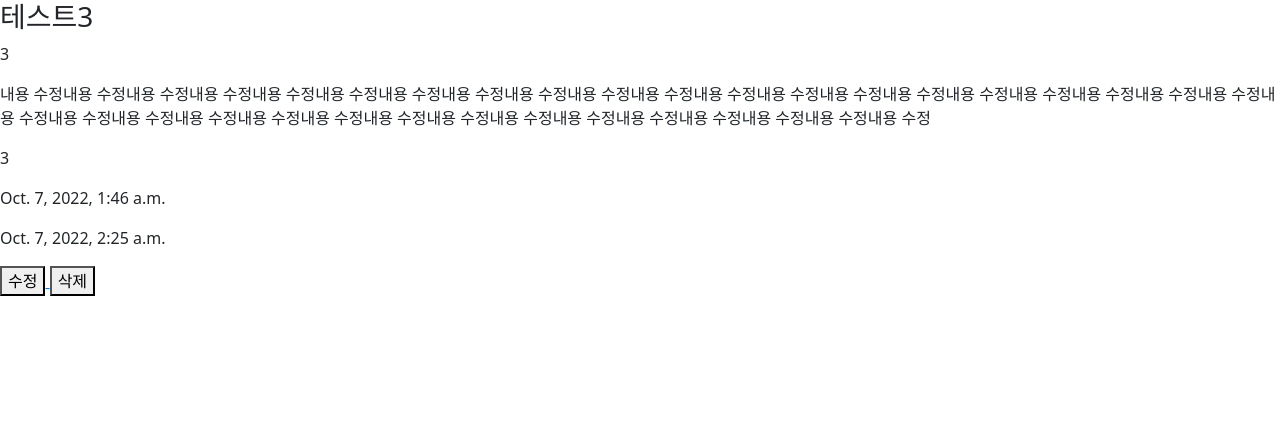
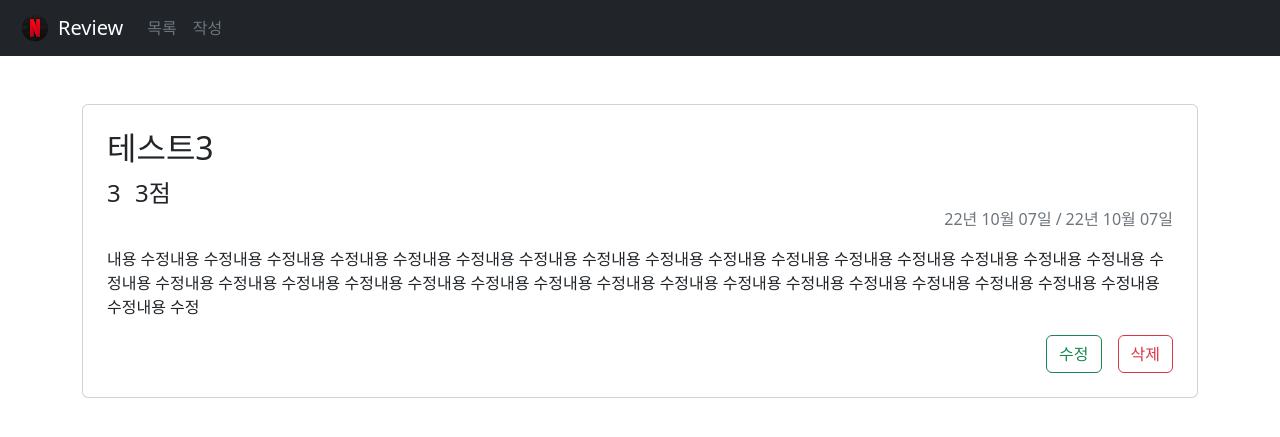
Before and after one commit to devhump/django_pair_1007, a Django app: page /reviews/3/ in a window 1280 px wide. Shown: the top 437 px of the page. Run offline with Django 3.2, Linux system fonts and the light colour scheme; data comes from the database, SQL or seed files in the repository; both versions use the stored data as it was after the commit; some libraries are stand-ins or nearby versions.

Commit message:
디자인

```diff
--- a/requirements.txt
+++ b/requirements.txt
@@ -3,6 +3,7 @@
 click==8.1.3
 colorama==0.4.5
 Django==3.2.13
+django-bootstrap5==22.1
 mypy-extensions==0.4.3
 pathspec==0.10.1
 platformdirs==2.5.2
--- a/reviews/templates/reviews/detail.html
+++ b/reviews/templates/reviews/detail.html
@@ -1,19 +1,37 @@
-{% extends 'base.html' %}
+{% extends 'base.html' %} {% block content %}
+<div class="container">
+  <div class="card my-5 p-2" style="width: 100%; height: 100%">
+    <div class="card-body">
+      <h5 class="card-title fs-2">{{ review.title }}</h5>
+      <div class="fs-4">
+        <span class="card-subtitle mb-2 me-2">{{ review.movie_name }}</span>
+        <span>{{ review.grade }}점</span>
+      </div>
+      <div class="d-flex justify-content-end">
+        <span class="card-subtitle text-muted"
+          >{{ review.created_at | date:"y년 m월 d일"}}</span
+        >
+        <span class="card-subtitle text-muted mx-1">/</span>
+        <span class="card-subtitle text-muted"
+          >{{ review.updated_at | date:"y년 m월 d일"}}</span
+        >
+      </div>
 
-{% block content %}
-
-  <h3>{{ review.title }}</h3>
-  <p>{{ review.movie_name }}</p>
-  <p>{{ review.content }}</p>
-  <p>{{ review.grade }}</p>
-  <p>{{ review.created_at }}</p>
-  <p>{{ review.updated_at }}</p>
-
-  <a href="{% url 'reviews:update' review.pk %}">
-    <button>수정</button>
-  </a>
-  <a href="{% url 'reviews:delete' review.pk %}">
-    <button>삭제</button>
-  </a>
+      <p class="card-text my-3">{{ review.content }}</p>
+      <div class="d-flex justify-content-end">
+        <a
+          href="{% url 'reviews:update' review.pk %}"
+          class="btn btn-outline-success me-3"
+          >수정</a
+        >
+        <a
+          href="{% url 'reviews:delete' review.pk %}"
+          class="btn btn-outline-danger"
+          >삭제</a
+        >
+      </div>
+    </div>
+  </div>
+</div>
 
 {% endblock %}
--- /dev/null
+++ b/reviews/templates/reviews/home.html
@@ -0,0 +1,5 @@
+{% extends 'base.html' %} {% block content %}
+<div class="d-flex justify-content-center" style="margin-top: 19rem">
+  <p class="fs-1 fw-bold">어서오세요</p>
+</div>
+{% endblock %}
--- a/reviews/urls.py
+++ b/reviews/urls.py
@@ -1,12 +1,13 @@
 from django.urls import path
 from . import views
 
-app_name = 'reviews'
+app_name = "reviews"
 
 urlpatterns = [
-    path('index/', views.index, name='index'),
-    path('create/', views.create, name='create'),
-    path('<int:pk>/', views.detail, name="detail"),
-    path('<int:pk>/update', views.update, name='update'),
-    path('<int:pk>/delete', views.delete, name='delete'),
+    path("", views.home, name="home"),
+    path("index/", views.index, name="index"),
+    path("create/", views.create, name="create"),
+    path("<int:pk>/", views.detail, name="detail"),
+    path("<int:pk>/update", views.update, name="update"),
+    path("<int:pk>/delete", views.delete, name="delete"),
 ]
--- a/reviews/views.py
+++ b/reviews/views.py
@@ -4,15 +4,20 @@
 from .models import Reviews
 
 # Create your views here.
+def home(request):
+    return render(request, "reviews/home.html")
+
+
 def index(request):
 
     reviews = Reviews.objects.all()
 
     context = {
-        'reviews' : reviews,
+        "reviews": reviews,
     }
 
-    return render(request, 'reviews/index.html', context)
+    return render(request, "reviews/index.html", context)
+
 
 def create(request):
 
@@ -20,15 +25,15 @@
         reviews_form = ReviewsForm(request.POST)
         if reviews_form.is_valid():
             reviews_form.save()
-            return redirect('reviews:index')
+            return redirect("reviews:index")
     else:
         reviews_form = ReviewsForm()
 
     context = {
-        'reviews_form' : reviews_form,
+        "reviews_form": reviews_form,
     }
 
-    return render(request, 'reviews/create.html', context)
+    return render(request, "reviews/create.html", context)
 
 
 def detail(request, pk):
@@ -36,35 +41,35 @@
     review = Reviews.objects.get(pk=pk)
 
     context = {
-        'review' : review,
+        "review": review,
     }
 
-    return render(request, 'reviews/detail.html', context)
+    return render(request, "reviews/detail.html", context)
 
 
 def update(request, pk):
 
     review = Reviews.objects.get(pk=pk)
 
-    if request.method == 'POST':
+    if request.method == "POST":
         reviews_form = ReviewsForm(request.POST, instance=review)
         if reviews_form.is_valid():
             reviews_form.save()
-            return redirect('reviews:detail', review.pk)
+            return redirect("reviews:detail", review.pk)
     else:
-        reviews_form  = ReviewsForm(instance=review)
+        reviews_form = ReviewsForm(instance=review)
 
     context = {
-        'reviews_form' : reviews_form,
+        "reviews_form": reviews_form,
     }
 
-    return render(request, 'reviews/update.html', context)
+    return render(request, "reviews/update.html", context)
 
 
-#get으로 구현, post로 변경 필요
+# get으로 구현, post로 변경 필요
 def delete(request, pk):
 
     review = Reviews.objects.get(pk=pk)
     review.delete()
 
-    return redirect('reviews:index')
+    return redirect("reviews:index")
--- a/templates/base.html
+++ b/templates/base.html
@@ -1,22 +1,61 @@
 <!DOCTYPE html>
 <html lang="en">
-
   <head>
-    <meta charset="UTF-8">
-    <meta http-equiv="X-UA-Compatible" content="IE=edge">
-    <meta name="viewport" content="width=device-width, initial-scale=1.0">
-    <title>Document</title>
+    <meta charset="UTF-8" />
+    <meta http-equiv="X-UA-Compatible" content="IE=edge" />
+    <meta name="viewport" content="width=device-width, initial-scale=1.0" />
+    <title>Review</title>
     <!-- CSS only -->
-    <link href="https://cdn.jsdelivr.net/npm/bootstrap@5.2.2/dist/css/bootstrap.min.css" rel="stylesheet" integrity="sha384-Zenh87qX5JnK2Jl0vWa8Ck2rdkQ2Bzep5IDxbcnCeuOxjzrPF/et3URy9Bv1WTRi" crossorigin="anonymous">
+    <link
+      href="https://cdn.jsdelivr.net/npm/bootstrap@5.2.2/dist/css/bootstrap.min.css"
+      rel="stylesheet"
+      integrity="sha384-Zenh87qX5JnK2Jl0vWa8Ck2rdkQ2Bzep5IDxbcnCeuOxjzrPF/et3URy9Bv1WTRi"
+      crossorigin="anonymous"
+    />
   </head>
 
   <body>
+    {% load static %}
+    <nav class="navbar navbar-expand-lg bg-dark">
+      <div class="container-fluid">
+        <button
+          class="navbar-toggler"
+          type="button"
+          data-bs-toggle="collapse"
+          data-bs-target="#navbarTogglerDemo03"
+          aria-controls="navbarTogglerDemo03"
+          aria-expanded="false"
+          aria-label="Toggle navigation"
+        >
+          <span class="navbar-toggler-icon"></span>
+        </button>
+        <img class="mx-2" src="{% static 'images/net.png' %}" alt="logo" />
+        <a class="navbar-brand text-white" href="{% url 'reviews:home' %}"
+          >Review</a
+        >
+        <div class="collapse navbar-collapse" id="navbarTogglerDemo03">
+          <ul class="navbar-nav me-auto mb-2 mb-lg-0">
+            <li class="nav-item">
+              <a href="{% url 'reviews:index' %}" class="nav-link text-muted"
+                >목록</a
+              >
+            </li>
+            <li class="nav-item">
+              <a href="{% url 'reviews:create' %}" class="nav-link text-muted"
+                >작성</a
+              >
+            </li>
+          </ul>
+        </div>
+      </div>
+    </nav>
 
-    {% block content %}
-
-      {% endblock%}
-      <!-- JavaScript Bundle with Popper -->
-      <script src="https://cdn.jsdelivr.net/npm/bootstrap@5.2.2/dist/js/bootstrap.bundle.min.js" integrity="sha384-OERcA2EqjJCMA+/3y+gxIOqMEjwtxJY7qPCqsdltbNJuaOe923+mo//f6V8Qbsw3" crossorigin="anonymous"></script>
-    </body>
-
-  </html>
+    {% block content %} {% endblock%}
+    <!-- JavaScript Bundle with Popper -->
+    <script
+      src="https://cdn.jsdelivr.net/npm/bootstrap@5.2.2/dist/js/bootstrap.bundle.min.js"
+      integrity="sha384-OERcA2EqjJCMA+/3y+gxIOqMEjwtxJY7qPCqsdltbNJuaOe923+mo//f6V8Qbsw3"
+      crossorigin="anonymous"
+    ></script>
+  </body>
+</html>
```
Also changed, not shown: pjt/settings.py (+42 -37 lines), reviews/templates/reviews/create.html (+9 -11 lines), reviews/templates/reviews/index.html (+28 -21 lines), reviews/templates/reviews/update.html (+9 -8 lines), db.sqlite3, reviews/static/images/net.png (added).
